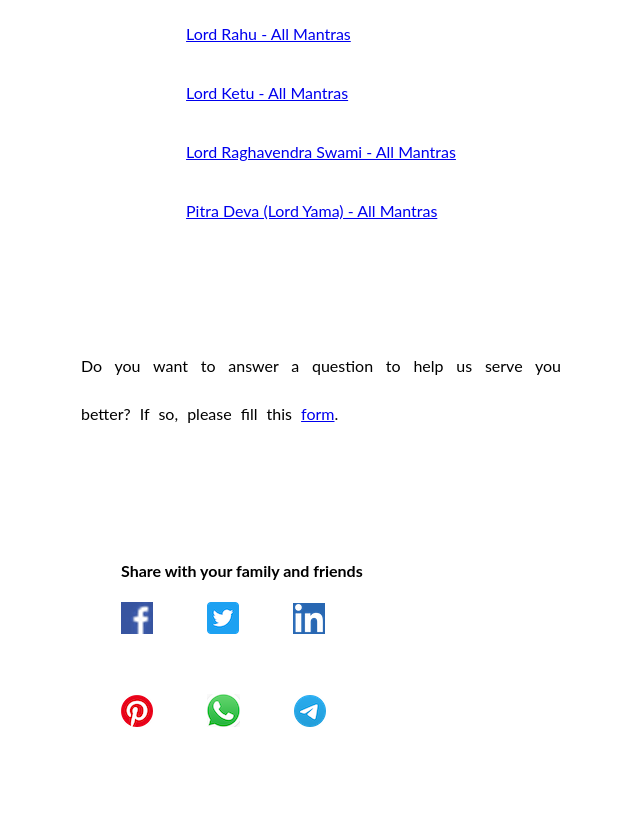
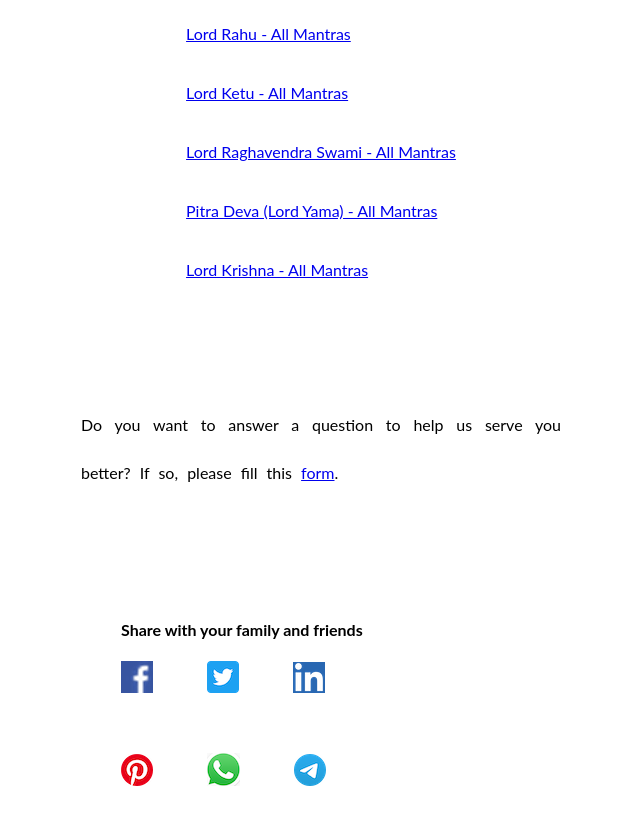
Before and after one commit to abhishekdjoshi/abhishekdjoshi.kclstr.io, a Jekyll site: the page deity.html, which Jekyll copies as it is, in a window 1280 px wide and 900 px high, scrolled down 1370 px. Shown: the top 825 px of the window, without its empty margins (319-959 px from the left). Built offline with Jekyll 4.4.1, drawn with Linux system fonts in a browser that asks for light colours; a script that is not in the unit is left out.

Commit message:
Update deity.html

```diff
--- a/deity.html
+++ b/deity.html
@@ -258,6 +258,13 @@
             >
           </td>
         </tr>
+        <tr>
+          <td>
+            <a href="/pages/krishna/all.html" target="_blank"
+              >Lord Krishna - All Mantras</a
+            >
+          </td>
+        </tr>
       </table>
 
       <br /><br />
```
